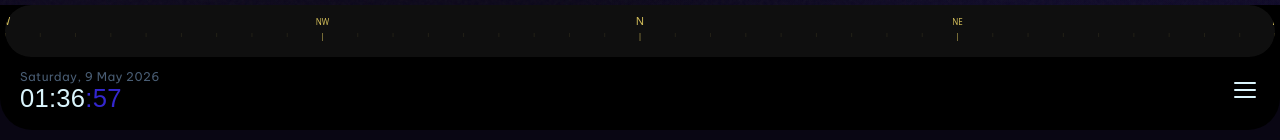
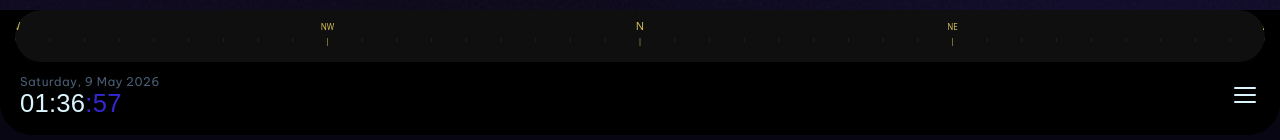
Before and after one commit to Banana-Hammock/moon-tracker, a React (Vite) app: page / in a window 1280 px wide. Shown: the top 140 px of the page. Built offline with nearby package versions, Linux system fonts and the light colour scheme; no server answers; a web font is replaced by a local one.

Commit message:
ui fixes

```diff
--- a/src/App.jsx
+++ b/src/App.jsx
@@ -220,11 +220,12 @@ function App() {
             background: 'var(--black)',
             borderBottomLeftRadius: '32px',
             borderBottomRightRadius: '32px',
+            paddingTop: '0px',
             paddingBottom: '4px',
           }}
         >
           <div style={{
-            margin: '5px 5px 0',
+            margin: '10px 15px 0',
             borderRadius: '100px',
             overflow: 'hidden',
             background: '#ffffff08',
--- a/src/components/Compass.jsx
+++ b/src/components/Compass.jsx
@@ -94,7 +94,7 @@ function Compass({ heading, moonAzimuth }) {
     if (azimuthDeg !== null) {
       // "AZIMUTH" label above the number
       ctx.fillStyle = '#fffbe8'
-      ctx.font = '500 9px Be Vietnam Pro, system-ui'
+      ctx.font = '500 11.2px Be Vietnam Pro, system-ui'
       ctx.textAlign = 'center'
       ctx.textBaseline = 'middle'
       ctx.fillText('AZIMUTH', cx, cy - 14)
```
